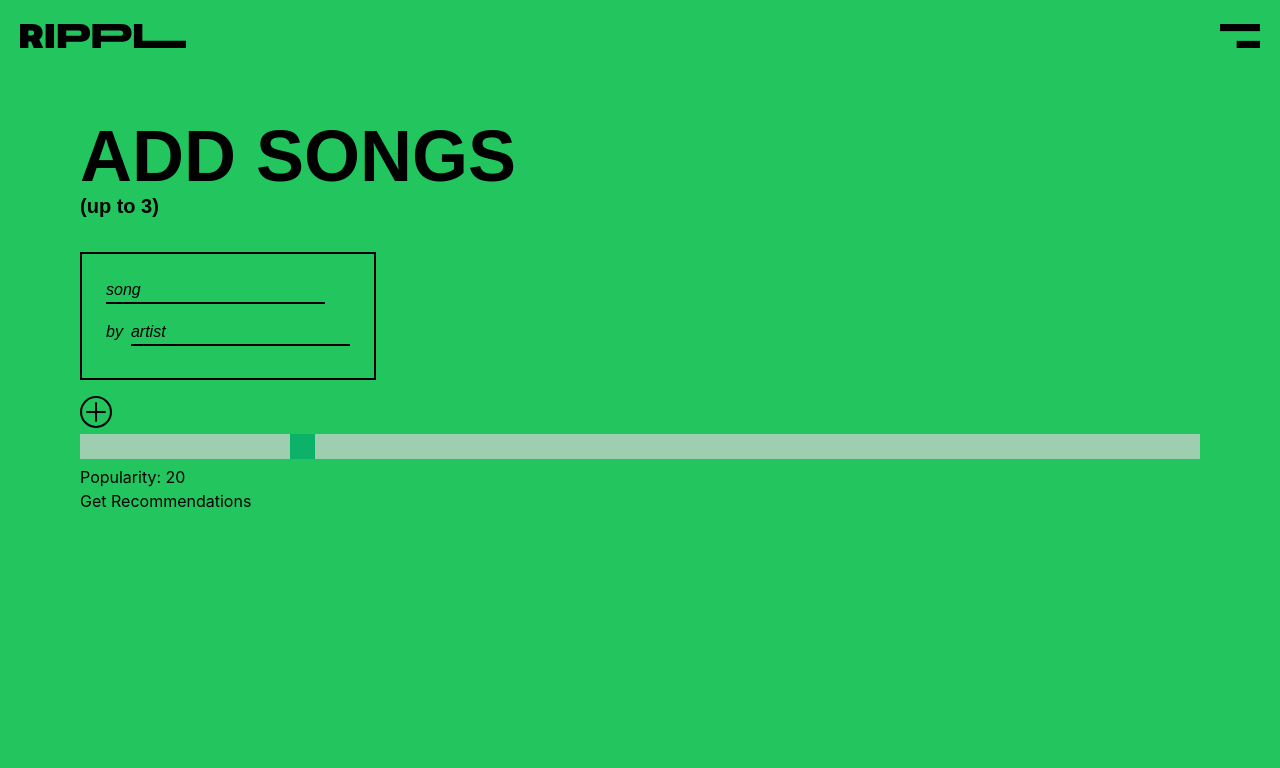
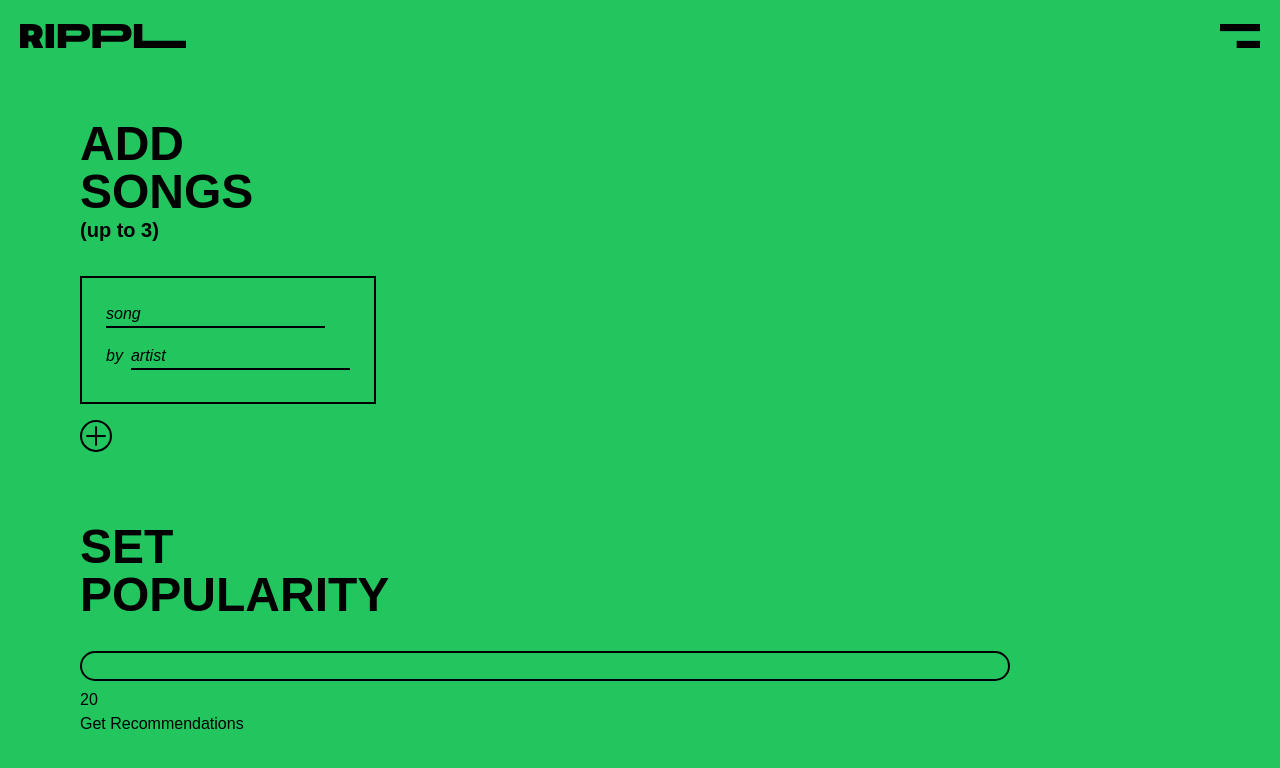
Before and after one commit to lschmidtfellner/Rippl_frontend, a React (Create React App) app: page /input in a window 1280 px wide. Shown: the top 768 px of the page. Built offline with nearby package versions, Linux system fonts and the light colour scheme; a web font is replaced by a local one.

Commit message:
progress on the popularity slider

```diff
--- a/src/components/PopularityBar.js
+++ b/src/components/PopularityBar.js
@@ -11,7 +11,7 @@ function PopularityBar({popularity, setPopularity}) {
     <div className="slidecontainer">
       <input
         type="range"
-        min="1"
+        min="15"
         max="100"
         value={popularity}
         onChange={handleSliderChange}
--- a/src/index.css
+++ b/src/index.css
@@ -5,10 +5,8 @@
 
 
 body {
+  @apply font-proxima !important;
   margin: 0;
-  font-family: -apple-system, BlinkMacSystemFont, 'Segoe UI', 'Roboto', 'Oxygen',
-    'Ubuntu', 'Cantarell', 'Fira Sans', 'Droid Sans', 'Helvetica Neue',
-    sans-serif;
   -webkit-font-smoothing: antialiased;
   -moz-osx-font-smoothing: grayscale;
 }
--- a/src/pages/Input.js
+++ b/src/pages/Input.js
@@ -61,7 +61,7 @@ function Input({ recommendations, setRecommendations }) {
 
   return (
     <div className='pt-20'>
-      <h1 className='font-proxima font-bold text-7xl mt-8'>ADD SONGS</h1>
+      <h2 className='font-proxima font-bold text-5xl mt-8'>ADD <br/>SONGS</h2>
       <h3 className='font-semi font-proxima text-xl'>(up to 3)</h3>
       {songCount >= 1 && (
         <SongInput
@@ -93,16 +93,17 @@ function Input({ recommendations, setRecommendations }) {
         <img src={addBtn}/>
         </button>}
       <div className="slidecontainer">
+      <h2 className='font-proxima font-bold text-5xl mt-16 mb-8'>SET <br/>POPULARITY</h2>
       <input
         type="range"
-        min="1"
+        min="15"
         max="100"
         value={popularity}
         onChange={handleSliderChange}
         className="slider"
-        id="myRange"
+        id="pop-slider"
       />
-      <p className='pop-quotient'>Popularity: {popularity}</p>
+      <p className='pop-quotient'>{popularity}</p>
     </div>
       <button className="get-recs-btn" onClick={getRecs}>
         Get Recommendations
--- a/src/pages/Landing.js
+++ b/src/pages/Landing.js
@@ -3,8 +3,8 @@ import { Link } from 'react-router-dom'
 
 function Landing() {
   return (
-    <div className="landing ">
-      <h1 className='font-proxima font-bold text-7xl break-words pt-14'>GET <br/>RECOM- MEND- ATIONS</h1>
+    <div className="landing pt-28">
+      <h1 className='font-proxima font-bold text-7xl break-words'>GET <br/>RECOM- <br/>MEND- <br/>ATIONS</h1>
       <h3 className='font-semi font-proxima text-xl'>(from Spotify)</h3>
       <Link to="/input">
         <button className="font-proxima-nova font-bold get-started border-2 border-black px-4 py-2 mt-10">GET STARTED</button>
--- a/src/styles/PopularityBar.css
+++ b/src/styles/PopularityBar.css
@@ -6,11 +6,13 @@
 .slider {
   -webkit-appearance: none;  /* Override default CSS styles */
   appearance: none;
-  width: 100%; /* Full-width */
-  height: 25px; /* Specified height */
-  background: #d3d3d3; /* Grey background */
-  outline: none; /* Remove outline */
-  opacity: 0.7; /* Set transparency (for mouse-over effects on hover) */
+  width: 83%; /* Full-width */
+  height: 30px; /* Specified height */
+  background: transparent;
+  border-width: 2px;
+  border-color: black;
+  border-radius: 20px;
+  opacity: 1; /* Set transparency (for mouse-over effects on hover) */
   -webkit-transition: .2s; /* 0.2 seconds transition on hover */
   transition: opacity .2s;
 }
@@ -24,15 +26,21 @@
 .slider::-webkit-slider-thumb {
   -webkit-appearance: none; /* Override default look */
   appearance: none;
-  width: 25px; /* Set a specific slider handle width */
-  height: 25px; /* Slider handle height */
-  background: #04AA6D; /* Green background */
+  width: 26px; /* Set a specific slider handle width */
+  height: 26px; /* Slider handle height */
+  background: transparent; /* Green background */
   cursor: pointer; /* Cursor on hover */
+  border-width: 2px;
+  border-color: black;
+  border-radius: 50%;
 }
 
 .slider::-moz-range-thumb {
-  width: 25px; /* Set a specific slider handle width */
-  height: 25px; /* Slider handle height */
-  background: #04AA6D; /* Green background */
+  @apply bg-green-500;
+  width: 26px; /* Set a specific slider handle width */
+  height: 26px; /* Slider handle height */
   cursor: pointer; /* Cursor on hover */
+  border-width: 2px;
+  border-color: black;
+  border-radius: 50%;
 }
```
